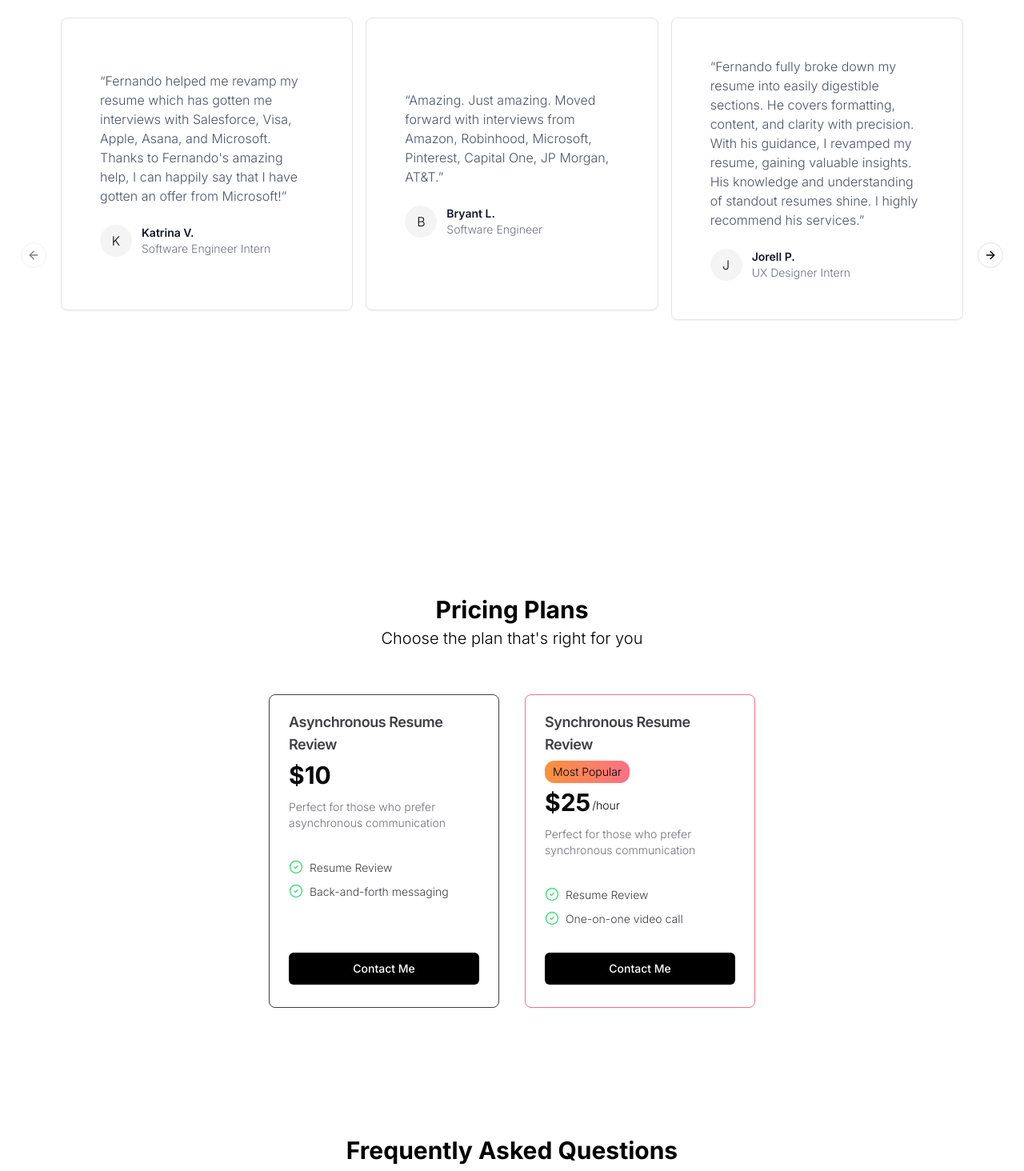
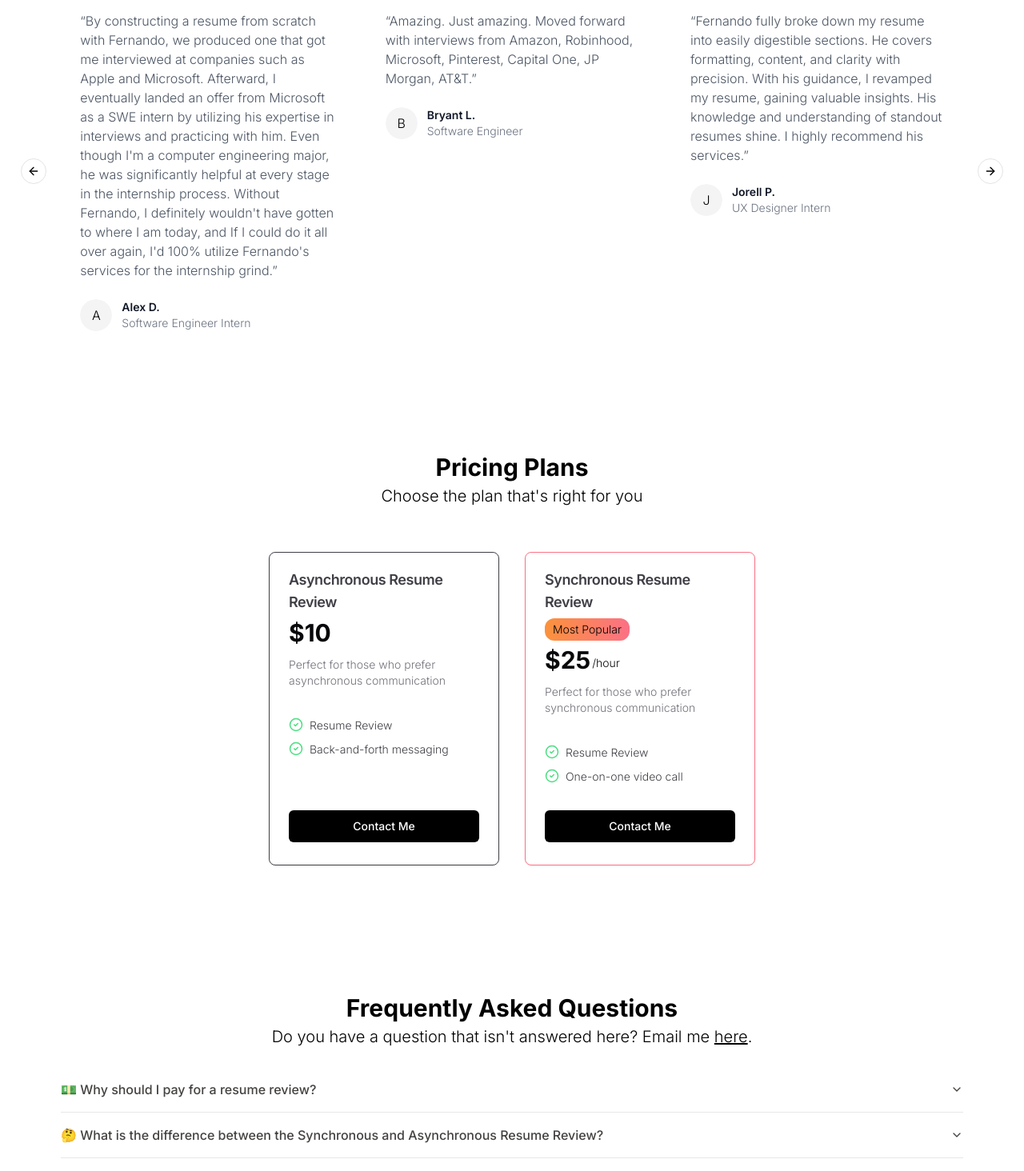
Before and after one commit to ramirezfernando/tech-resume-services, a Next.js app: page / in a window 1280 px wide. Shown: the part 1280-2744 px from the top of the page at 80% size. Built offline with nearby package versions, Linux system fonts and the light colour scheme.

Commit message:
feat: auto move testimonials + more faqs

```diff
--- a/package.json
+++ b/package.json
@@ -15,6 +15,7 @@
     "@radix-ui/react-slot": "^1.0.2",
     "class-variance-authority": "^0.7.0",
     "clsx": "^2.1.1",
+    "embla-carousel-autoplay": "^8.0.2",
     "embla-carousel-react": "^8.0.2",
     "framer-motion": "^11.1.7",
     "lucide-react": "^0.376.0",
--- a/src/components/FAQs.tsx
+++ b/src/components/FAQs.tsx
@@ -7,6 +7,7 @@ import {
   AccordionItem,
   AccordionTrigger,
 } from "./ui/accordion"
+import { faqs } from "../data/data";
 
 const FAQsHeader = ({ title, subtitle }: { title: string; subtitle: ReactNode }) => (
   <section className="text-center">
@@ -27,20 +28,15 @@ export default function FAQs() {
       <div className="mx-auto lg:max-w-6xl px-3 font-light text-[#444240]">
 
       <Accordion type="single" collapsible className="w-full">
-      <AccordionItem value="item-1">
-        <AccordionTrigger>🤔 Why should I pay for a resume review?</AccordionTrigger>
-        <AccordionContent>
-            {"The same reason you pay for a haircut. You can do it yourself, but it's better to have a professional do it."}
-        </AccordionContent>
-      </AccordionItem>
+        {faqs.map((faq, index) => (
+          <AccordionItem value={`${index}`}>
+            <AccordionTrigger key={index}>{faq.emoji} {faq.question}</AccordionTrigger>
+            <AccordionContent>
+              {faq.answer}
+            </AccordionContent>
+          </AccordionItem>
 
-      <AccordionItem value="item-2">
-        <AccordionTrigger>☕️ Are you open to coffee chats?</AccordionTrigger>
-        <AccordionContent>
-            {"Yes! I'm always open to meeting new people and learning about their experiences. Send me an email to schedule a time at ramirez.fernando2003@gmail.com."}
-        </AccordionContent>
-      </AccordionItem>
-
+        ))}
     </Accordion>
 
       </div>
--- a/src/components/Testimonials.tsx
+++ b/src/components/Testimonials.tsx
@@ -2,6 +2,7 @@
 
 import { Card, CardContent } from "./ui/card";
 import { Avatar, AvatarFallback, AvatarImage } from "./ui/avatar";
+import Autoplay from "embla-carousel-autoplay";
 import {
   Carousel,
   CarouselContent,
@@ -33,18 +34,31 @@ export default function Testimonials({
   testimonials,
 }: TestimonialSliderCardProps) {
   return (
+    <>
       <section className="w-full py-4 font-light">
+
         <TestimonialHeader title="Testimonials" subtitle="What people I've helped have to say" />
 
-      <div className="mx-auto lg:max-w-6xl px-3 font-light mt-8">
-        <Carousel>
+        <div className="mx-auto lg:max-w-6xl px-3">
+          <Carousel
+            opts={{
+              loop: true,
+              align: "start",
+            }}
+            plugins={[
+              Autoplay({
+                delay: 4000,
+                stopOnMouseOver: true,
+                stopOnMouseEnter: true,
+                stopOnInteraction: false,
+              }),
+            ]}
+          >
             <CarouselContent>
               {testimonials.map((testimonial, index) => (
                 <CarouselItem key={index} className="md:basis-1/2 lg:basis-1/3">
-                <Card className="shadow-sm">
-                  <CardContent className="flex aspect-square items-center justify-center p-6">
                   <div className="flex flex-col px-4 py-5 sm:p-6">
-                      <q className="flex-1 text-gray-600 dark:text-gray-300">
+                    <q className="flex-1 text-gray-600">
                       {testimonial.quote}
                     </q>
                     <div className="mt-6 flex gap-3">
@@ -57,17 +71,15 @@ export default function Testimonials({
                         </Avatar>
                       </span>
                       <div>
-                          <p className="text-sm font-semibold text-gray-900 dark:text-white">
+                        <p className="text-sm font-semibold text-gray-900">
                           {testimonial.name}
                         </p>
-                          <p className="text-sm text-gray-500 dark:text-gray-400">
+                        <p className="text-sm text-gray-500">
                           {testimonial.role}
                         </p>
                       </div>
                     </div>
                   </div>
-                  </CardContent>
-                </Card>
                 </CarouselItem>
               ))}
             </CarouselContent>
@@ -76,5 +88,6 @@ export default function Testimonials({
           </Carousel>
         </div>
       </section>
+    </>
   );
 }
--- a/src/data/data.ts
+++ b/src/data/data.ts
@@ -2,6 +2,12 @@ export const testimonials = [
     {
       quote: "Fernando helped me revamp my resume which has gotten me interviews with Salesforce, Visa, Apple, Asana, and Microsoft. Thanks to Fernando's amazing help, I can happily say that I have gotten an offer from Microsoft!",
       name: "Katrina V.",
+      role: "Software Engineer Intern",
+      imgSrc: "https://avatars.githubusercontent.com/u/124599?v=4",
+    },
+    {
+      quote: "By constructing a resume from scratch with Fernando, we produced one that got me interviewed at companies such as Apple and Microsoft. Afterward, I eventually landed an offer from Microsoft as a SWE intern by utilizing his expertise in interviews and practicing with him. Even though I'm a computer engineering major, he was significantly helpful at every stage in the internship process. Without Fernando, I definitely wouldn't have gotten to where I am today, and If I could do it all over again, I'd 100% utilize Fernando's services for the internship grind.",
+      name: "Alex D.",
       role: "Software Engineer Intern",
       imgSrc: "https://avatars.githubusercontent.com/u/124599?v=4",
     },
@@ -18,12 +24,6 @@ export const testimonials = [
       imgSrc: "https://i.pravatar.cc/120?img=9",
     },
     {
-        quote: "By constructing a resume from scratch with Fernando, we produced one that got me interviewed at companies such as Apple and Microsoft. Afterward, I eventually landed an offer from Microsoft as a SWE intern by utilizing his expertise in interviews and practicing with him. Even though I'm a computer engineering major, he was significantly helpful at every stage in the internship process. Without Fernando, I definitely wouldn't have gotten to where I am today, and If I could do it all over again, I'd 100% utilize Fernando's services for the internship grind.",
-        name: "Alex D.",
-        role: "Software Engineer Intern",
-        imgSrc: "https://avatars.githubusercontent.com/u/124599?v=4",
-    },
-    {
       quote: "Fernando skillfully dissected my resume, addressing formatting, content, and clarity. His guidance helped me revamp my resume and gain valuable insights. I highly recommend his resume services.",
       name: "Safouh N.",
       role: "IT Intern",
@@ -36,3 +36,21 @@ export const testimonials = [
       imgSrc: "https://i.pravatar.cc/120?img=8",
     },
   ];
+
+export const faqs = [
+  {
+    emoji: "💵",
+    question: "Why should I pay for a resume review?",
+    answer: "The same reason you pay for a haircut. You can do it yourself, but it's better to have someone with more experience do it.",
+  },
+  {
+    emoji: "🤔",
+    question: "What is the difference between the Synchronous and Asynchronous Resume Review?",
+    answer: "In the Synchronous Resume Review, we will work together in real-time to improve your resume. In the Asynchronous Resume Review, I will provide feedback on your resume within 24 hours and answer any questions you may have about the feedback.",
+  },
+  {
+    emoji: "☕️",
+    question: "Are you open to coffee chats?",
+    answer: "Yes! I'm always open to meeting new people and learning about their experiences. Shoot me an email to schedule a time at: ramirez.fernando2003@gmail.com"
+  },
+];
```
Also changed, not shown: 1 other file (tests, documents, lock files or other folders). Lines whose indentation alone changed are shown as unchanged.
